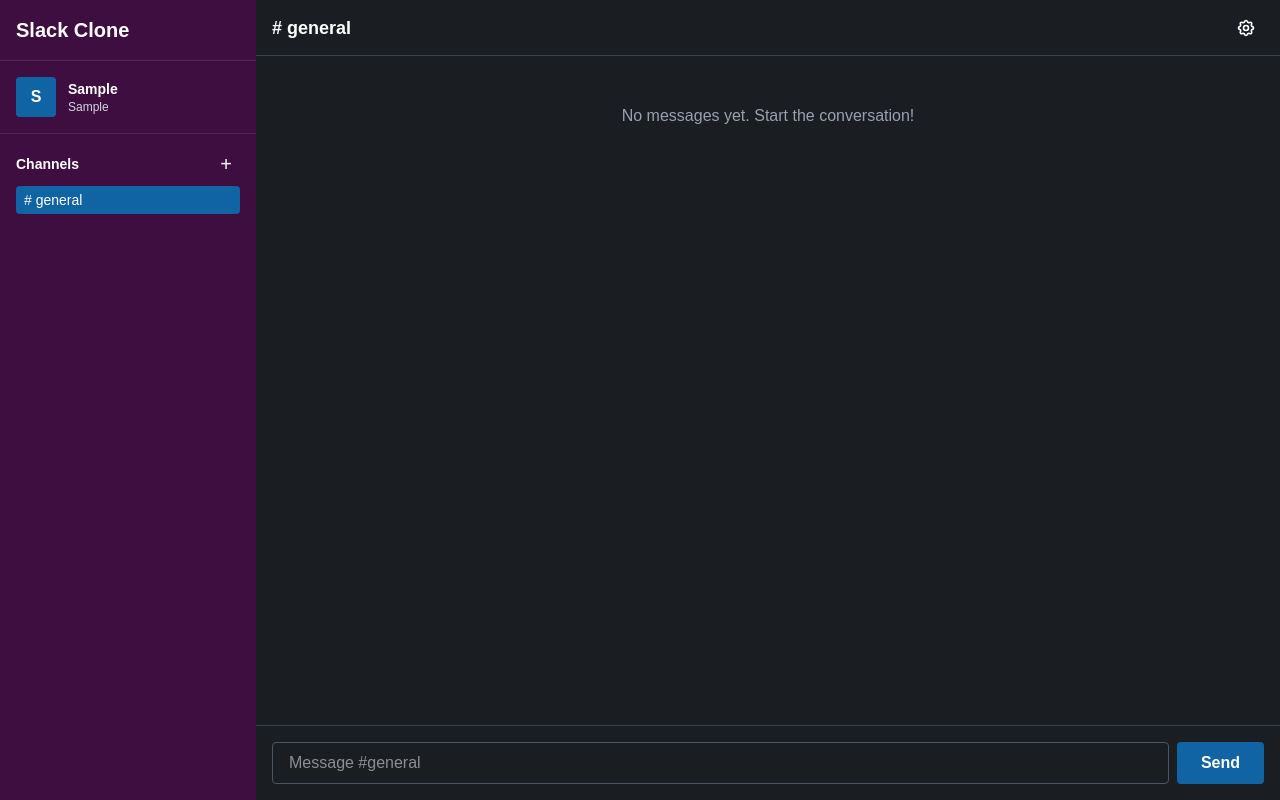
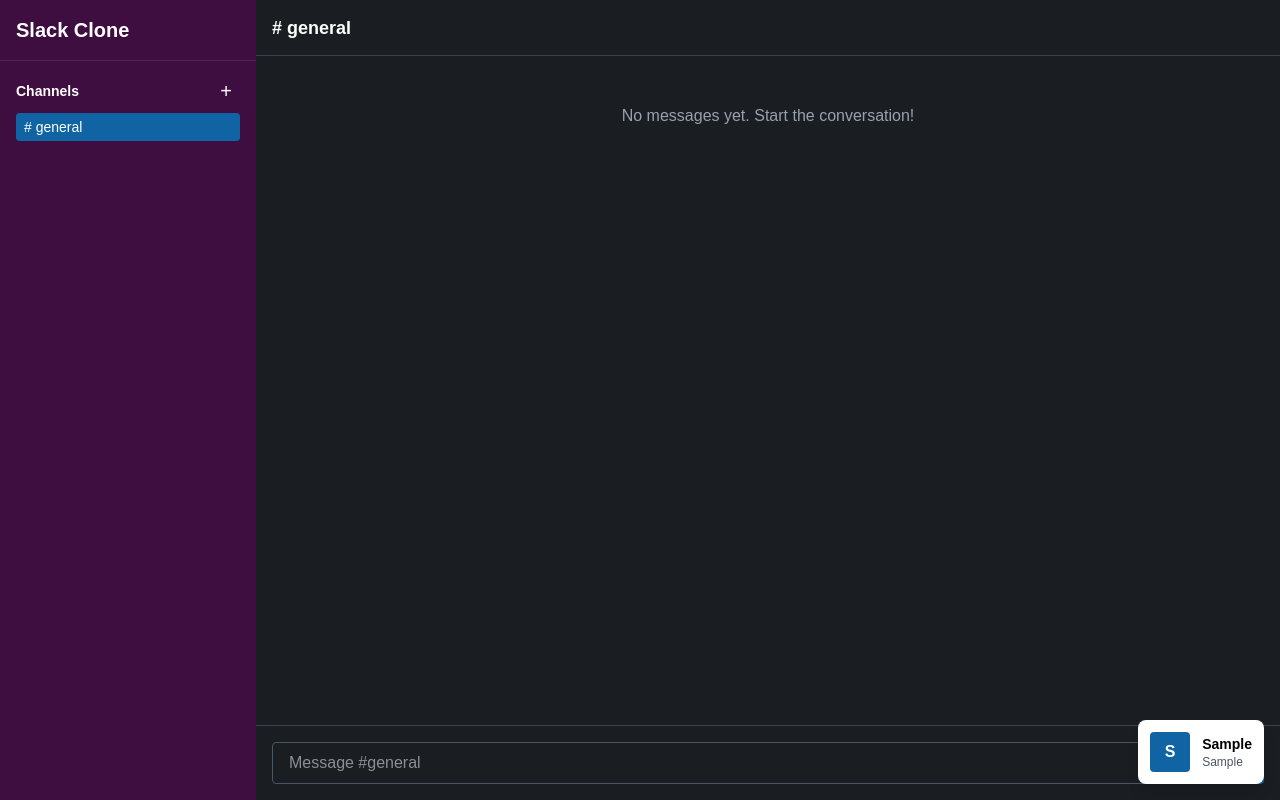
Before and after one commit to ns-test-org/slack-clone, a Next.js app in the folder packages/slack-clone/: page / in a window 1280 px wide. Both pictures are taken after typing "Sample", "Sample", "Sample" into the empty fields and a click on the button "Save Profile". Built offline with nearby package versions, Linux system fonts and the light colour scheme.

Commit message:
AI chat session: Updated code and files

```diff
--- a/packages/slack-clone/src/app/page.tsx
+++ b/packages/slack-clone/src/app/page.tsx
@@ -168,29 +168,6 @@ export default function SlackClone() {
           <h1 className="text-xl font-bold">Slack Clone</h1>
         </div>
 
-        {/* User Profile Section */}
-        {userProfile && (
-          <div className="p-4 border-b border-[#522653]">
-            <div className="flex items-center gap-3">
-              {userProfile.photoUrl ? (
-                <img
-                  src={userProfile.photoUrl}
-                  alt={userProfile.displayName}
-                  className="w-10 h-10 rounded object-cover"
-                />
-              ) : (
-                <div className="w-10 h-10 rounded bg-[#1164a3] flex items-center justify-center font-semibold">
-                  {userProfile.displayName[0]?.toUpperCase()}
-                </div>
-              )}
-              <div className="flex-1 min-w-0">
-                <div className="font-semibold text-sm truncate">{userProfile.displayName}</div>
-                <div className="text-xs text-gray-300 truncate">{userProfile.title}</div>
-              </div>
-            </div>
-          </div>
-        )}
-
         <div className="flex-1 overflow-y-auto">
           <div className="p-4">
             <div className="flex items-center justify-between mb-2">
@@ -260,28 +237,6 @@ export default function SlackClone() {
           <h2 className="text-lg font-semibold">
             {activeChannel ? `# ${activeChannel.name}` : 'Select a channel'}
           </h2>
-          <div className="relative">
-            <button
-              onClick={() => setShowSettings(!showSettings)}
-              className="p-2 hover:bg-gray-700 rounded"
-              title="Settings"
-            >
-              <svg className="w-5 h-5" fill="none" stroke="currentColor" viewBox="0 0 24 24">
-                <path strokeLinecap="round" strokeLinejoin="round" strokeWidth={2} d="M10.325 4.317c.426-1.756 2.924-1.756 3.35 0a1.724 1.724 0 002.573 1.066c1.543-.94 3.31.826 2.37 2.37a1.724 1.724 0 001.065 2.572c1.756.426 1.756 2.924 0 3.35a1.724 1.724 0 00-1.066 2.573c.94 1.543-.826 3.31-2.37 2.37a1.724 1.724 0 00-2.572 1.065c-.426 1.756-2.924 1.756-3.35 0a1.724 1.724 0 00-2.573-1.066c-1.543.94-3.31-.826-2.37-2.37a1.724 1.724 0 00-1.065-2.572c-1.756-.426-1.756-2.924 0-3.35a1.724 1.724 0 001.066-2.573c-.94-1.543.826-3.31 2.37-2.37.996.608 2.296.07 2.572-1.065z" />
-                <path strokeLinecap="round" strokeLinejoin="round" strokeWidth={2} d="M15 12a3 3 0 11-6 0 3 3 0 016 0z" />
-              </svg>
-            </button>
-            {showSettings && (
-              <div className="absolute right-0 mt-2 w-48 bg-white text-black rounded shadow-lg z-10">
-                <button
-                  onClick={openEditProfile}
-                  className="w-full text-left px-4 py-2 hover:bg-gray-100"
-                >
-                  Edit Profile
-                </button>
-              </div>
-            )}
-          </div>
         </div>
 
         {/* Messages */}
@@ -332,6 +287,44 @@ export default function SlackClone() {
           </div>
         )}
       </div>
+
+      {/* Profile Button - Bottom Right */}
+      {userProfile && (
+        <div className="fixed bottom-4 right-4 z-40">
+          <div className="relative">
+            <button
+              onClick={() => setShowSettings(!showSettings)}
+              className="flex items-center gap-3 bg-white text-black rounded-lg shadow-lg hover:shadow-xl transition-shadow p-3"
+            >
+              {userProfile.photoUrl ? (
+                <img
+                  src={userProfile.photoUrl}
+                  alt={userProfile.displayName}
+                  className="w-10 h-10 rounded object-cover"
+                />
+              ) : (
+                <div className="w-10 h-10 rounded bg-[#1164a3] text-white flex items-center justify-center font-semibold">
+                  {userProfile.displayName[0]?.toUpperCase()}
+                </div>
+              )}
+              <div className="text-left">
+                <div className="font-semibold text-sm">{userProfile.displayName}</div>
+                <div className="text-xs text-gray-600">{userProfile.title}</div>
+              </div>
+            </button>
+            {showSettings && (
+              <div className="absolute bottom-full right-0 mb-2 w-48 bg-white text-black rounded shadow-lg">
+                <button
+                  onClick={openEditProfile}
+                  className="w-full text-left px-4 py-2 hover:bg-gray-100 rounded"
+                >
+                  Edit Profile
+                </button>
+              </div>
+            )}
+          </div>
+        </div>
+      )}
 
       {/* Profile Edit Modal */}
       {showProfileEdit && (
```
